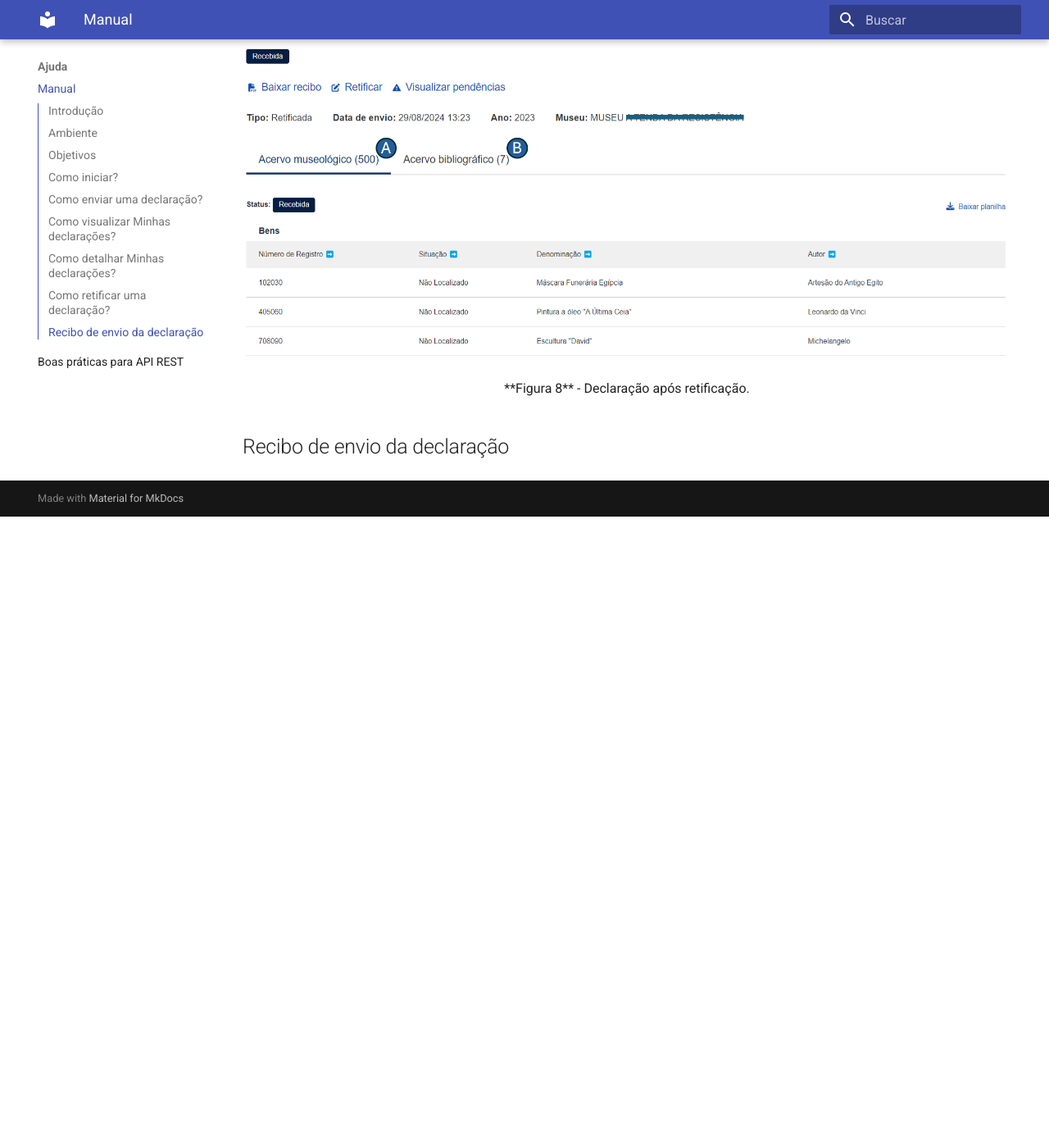
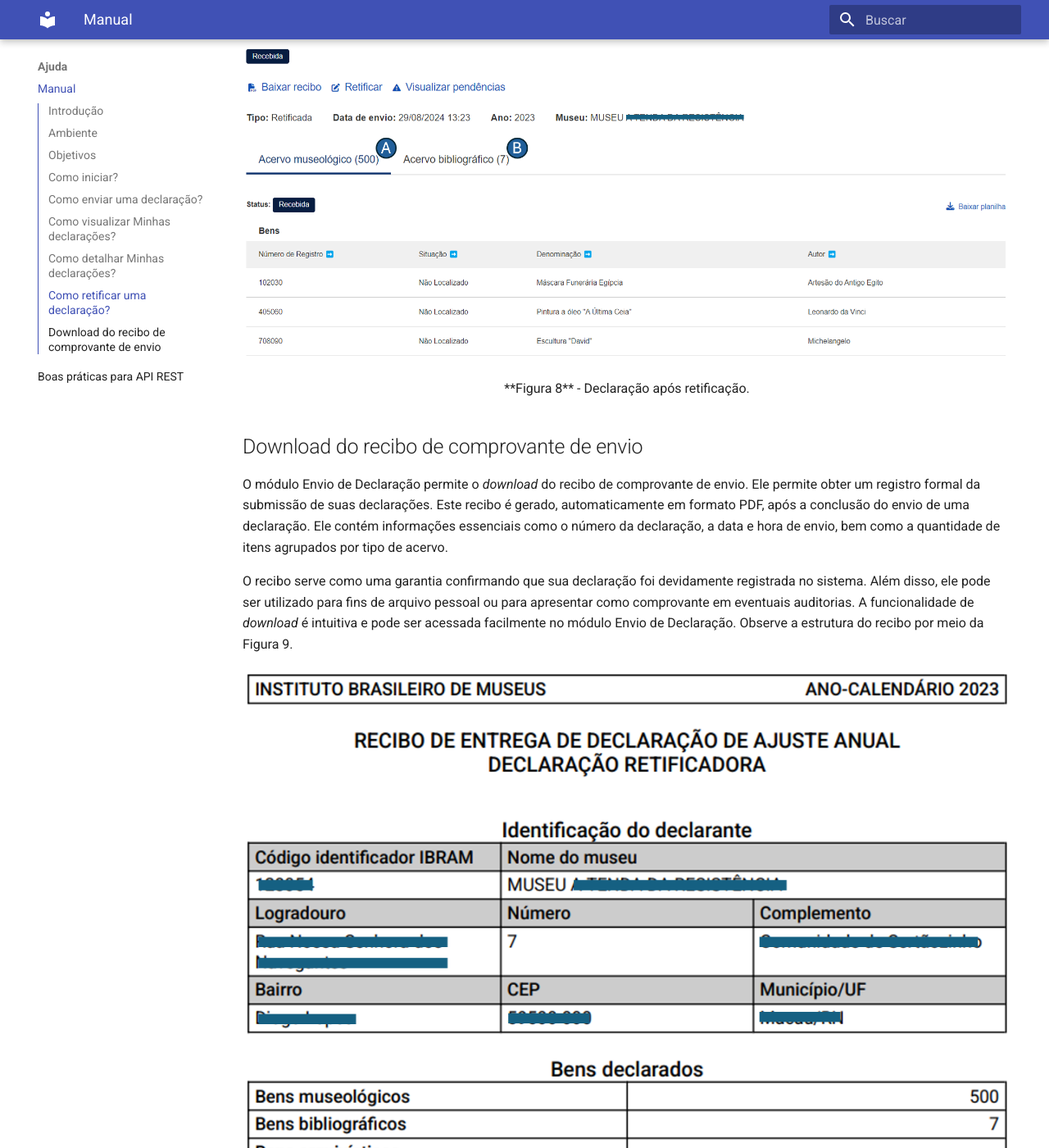
Before and after one commit to Nocs-lab/inbcm-docs, an MkDocs documentation site: the page built from docs/manual.md, in a window 1280 px wide and 1400 px high, scrolled down 6916 px. Shown: the whole window at 82% size. Built offline with MkDocs 1.6.1 and Material for MkDocs 9.7.7, drawn with Linux system fonts in a browser that asks for light colours; before the commit the page ends 7546 px from its top, so only the background shows below that; some of the changed text lies outside the part shown.

Commit message:
Nova atualização textual

```diff
--- a/docs/manual.md
+++ b/docs/manual.md
@@ -118,4 +118,10 @@ Ao submeter a nova declaração, ela passa a ser do tipo retificadora, conforme
 ![Declaração após retificação](img/img8.png "Figura 8 – Declaração após retificação.")
 <center>**Figura 8** - Declaração após retificação.</center>
 
-## Recibo de envio da declaração
+## Download do recibo de comprovante de envio
+O módulo Envio de Declaração permite o _download_ do recibo de comprovante de envio. Ele permite obter um registro formal da submissão de suas declarações. Este recibo é gerado, automaticamente em formato PDF, após a conclusão do envio de uma declaração. Ele contém informações essenciais como o número da declaração, a data e hora de envio, bem como a quantidade de itens agrupados por tipo de acervo.
+
+O recibo serve como uma garantia confirmando que sua declaração foi devidamente registrada no sistema. Além disso, ele pode ser utilizado para fins de arquivo pessoal ou para apresentar como comprovante em eventuais auditorias. A funcionalidade de _download_ é intuitiva e pode ser acessada facilmente no módulo Envio de Declaração. Observe a estrutura do recibo por meio da Figura 9.
+
+![Recibo de comprovante de envio da declaração](img/img9.png "Figura 9 – Recibo de comprovante de envio da declaração.")
+<center>**Figura 9** - Recibo de comprovante de envio da declaração.</center>
```
